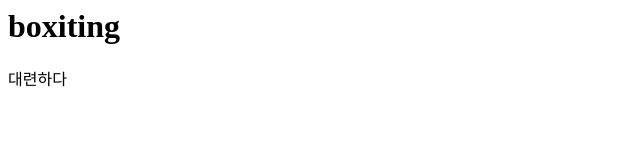
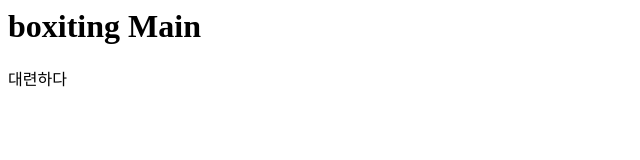
Before and after one commit to catnipandroid/Cat-As-Test-Sites, a plain HTML site: page index.html in a window 1280 px wide. Shown: the whole page, without its empty margins (0-640 px from the left). Drawn offline with Linux system fonts and the light colour scheme.

Commit message:
메인페이지 생성

```diff
--- a/index.html
+++ b/index.html
@@ -6,7 +6,7 @@
     </head>
 
     <body>
-        <h1>boxiting</h1>
+        <h1>boxiting Main</h1>
         <p>대련하다</p>
     </body>
 </html>
```
